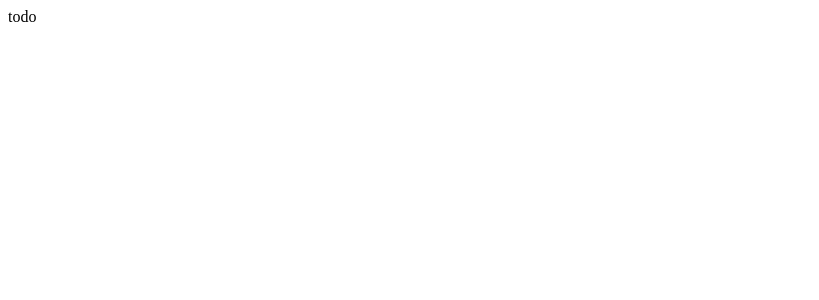
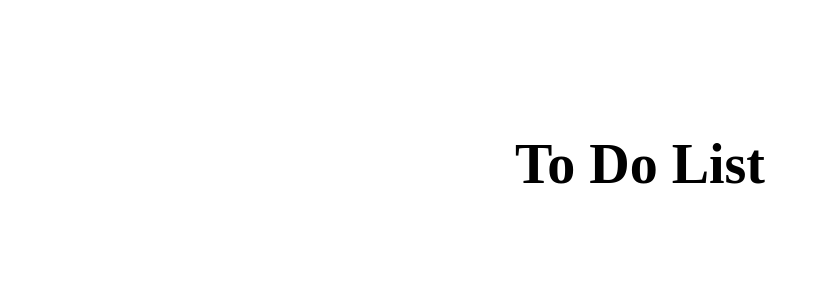
Before and after one commit to bingbing-ba/myfair-test, a Next.js app: page / in a window 1280 px wide. Shown: the top 300 px of the page, without its empty margins (0-819 px from the left). Built offline with nearby package versions, Linux system fonts and the light colour scheme.

Commit message:
style container and header

```diff
--- a/src/components/pages/TodoUserListPage.tsx
+++ b/src/components/pages/TodoUserListPage.tsx
@@ -1,15 +1,26 @@
-"use client";
-import React from "react";
-import styled from "@emotion/styled";
+'use client';
+import styled from '@emotion/styled';
+import TodoUserListHeader from '../parts/Header';
 
-const Container = styled.div``;
+const Container = styled.div`
+  max-width: 760px;
+  margin: 0 auto;
+  margin-top: 108px;
+  width: 100%;
+  display: flex;
+  flex-direction: column;
+  align-items: center;
+  padding: 20px 10px;
+`;
 
 interface Props {}
 
 const TodoUserListPage = ({}: Props) => {
-  return <Container>
-    todo
-  </Container>;
+  return (
+    <Container>
+      <TodoUserListHeader />
+    </Container>
+  );
 };
 
 export default TodoUserListPage;
--- /dev/null
+++ b/src/components/parts/Header.tsx
@@ -0,0 +1,13 @@
+import styled from '@emotion/styled';
+
+const Header = styled.div`
+  font-size: 56px;
+  font-weight: 700;
+  line-height: 72px;
+`;
+
+const TodoUserListHeader = () => {
+  return <Header>To Do List</Header>;
+};
+
+export default TodoUserListHeader;
```
